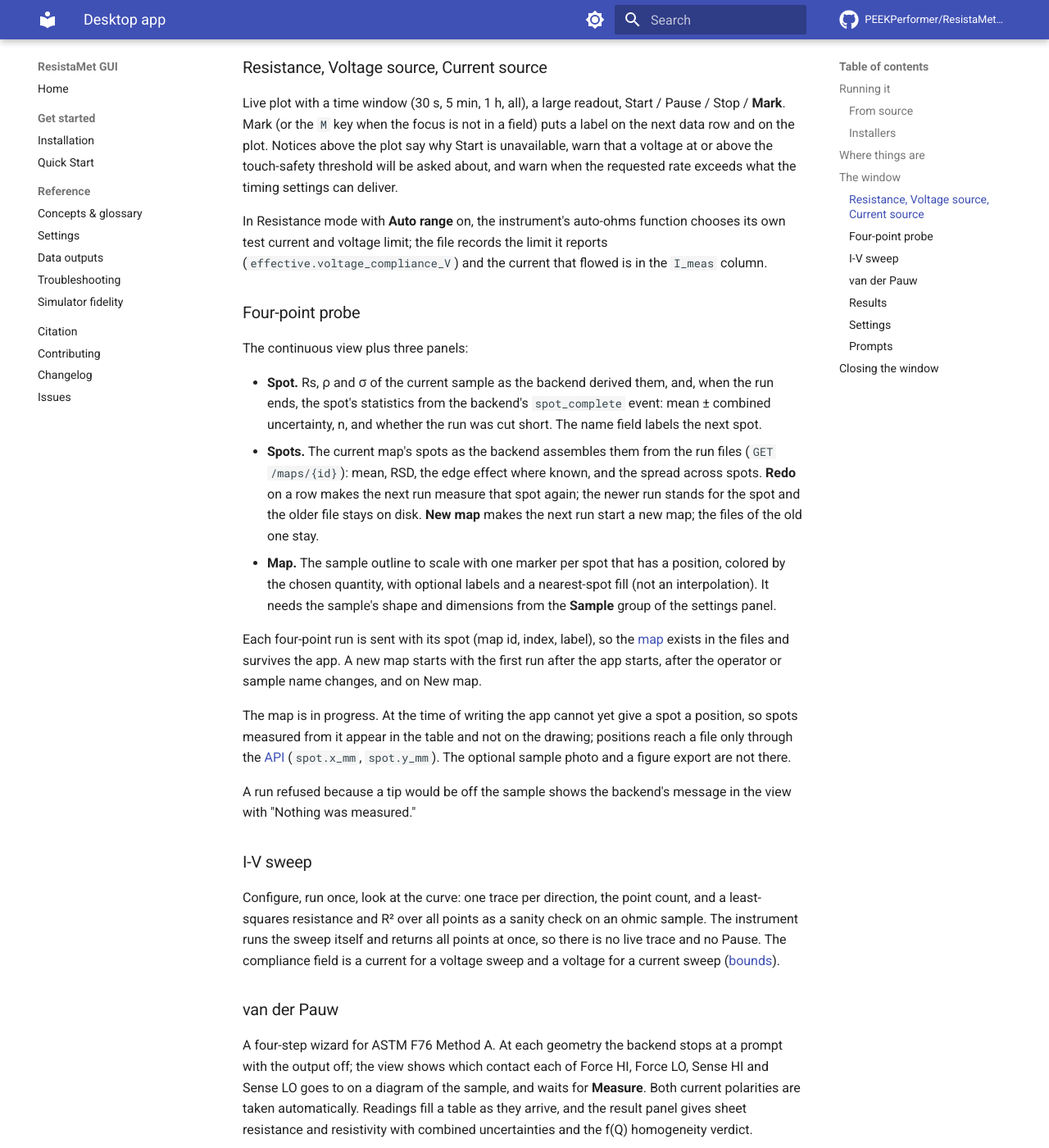
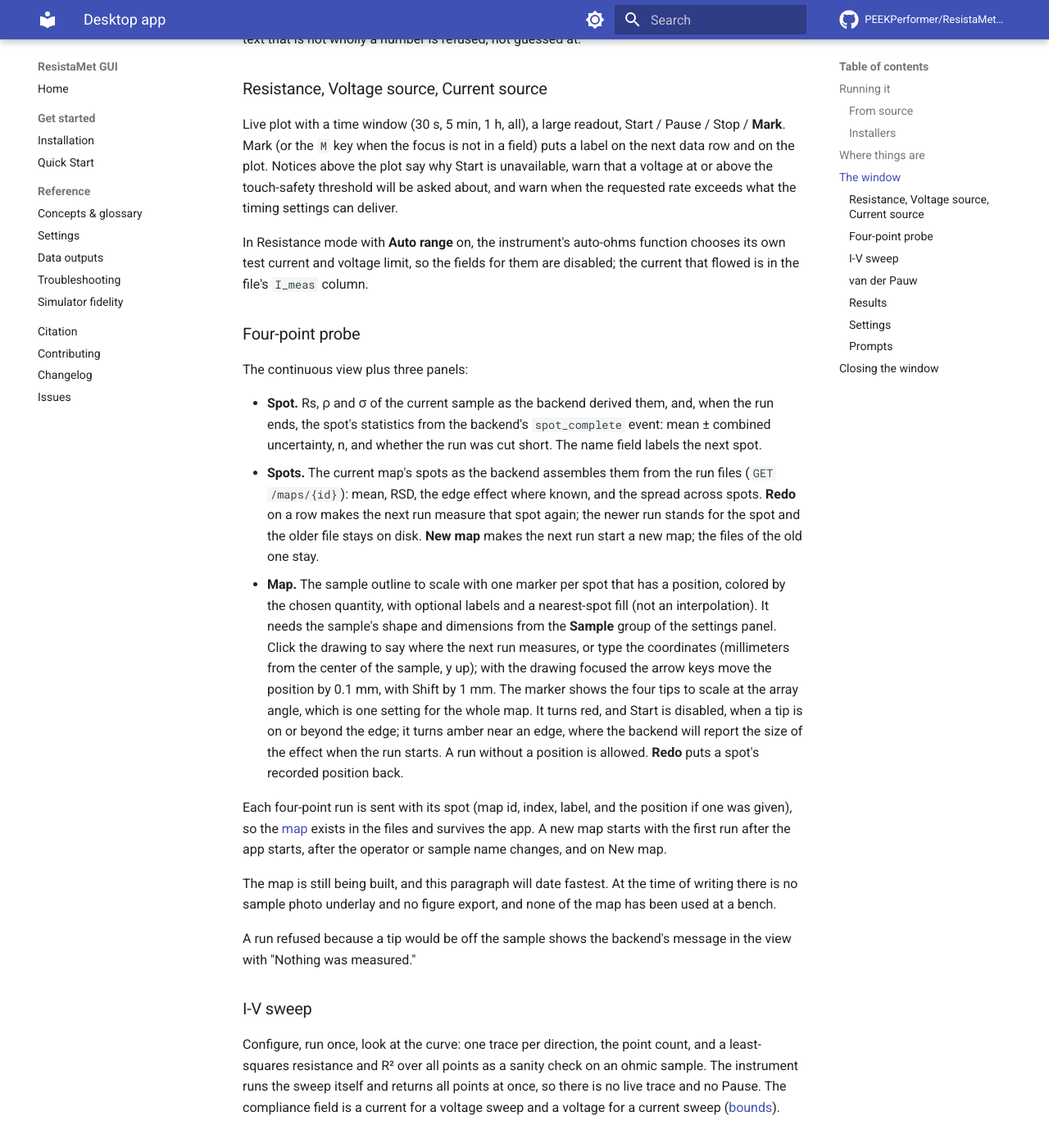
Before and after one commit to PEEKPerformer/ResistaMet-GUI, an MkDocs documentation site: the page built from docs/desktop.md, in a window 1280 px wide and 1400 px high, scrolled down 2652 px. Shown: the whole window at 82% size. Built offline with MkDocs 1.6.1 and Material for MkDocs 9.7.7, drawn with Linux system fonts in a browser that asks for light colours; comment, search, counter and statistics services are not loaded; some of the changed text lies outside the part shown.

Commit message:
Follow the desktop app's close question and spot placement
Since the page was written the app learned to ask before closing the
window stops a run, to report a backend process that has died and
offer to restart it, to place the next spot on the map, and to keep
tab values per operator; and the installers build for desktop-v tags
only. Describe each, and give the dead-backend alert its own
troubleshooting entry, since Retry no longer covers that case.

```diff
--- a/docs/desktop.md
+++ b/docs/desktop.md
@@ -32,7 +32,7 @@
 
 ### Installers
 
-`.github/workflows/desktop.yml` builds Windows installers (msi and NSIS) and a macOS dmg on every `v*` tag, with the backend frozen by PyInstaller inside the bundle, and attaches them to the release. No release carries them yet. A machine running an installer build needs no Python. It still needs a way to reach the instrument: NI-VISA with NI-488.2 on Windows; on a Mac the bundled backend includes libusb for the [built-in NI GPIB-USB driver](gpib.md#ni-gpib-usb-hs-on-macos-and-linux).
+`.github/workflows/desktop.yml` builds Windows installers (msi and NSIS) and a macOS dmg for `desktop-v<version>` tags, with the backend frozen by PyInstaller inside the bundle, and uploads them to the release of that tag once someone has created it. No release carries them yet. A machine running an installer build needs no Python. It still needs a way to reach the instrument: NI-VISA with NI-488.2 on Windows; on a Mac the bundled backend includes libusb for the [built-in NI GPIB-USB driver](gpib.md#ni-gpib-usb-hs-on-macos-and-linux).
 
 ## Where things are
 
@@ -42,7 +42,7 @@
 | Data files | `data_directory` from the profile; the default `measurement_data` resolves against the repository root | The same setting; the default resolves to `measurement_data` inside the app's data directory. Set an absolute data directory under Settings ▸ Files & output to put data somewhere you back up. |
 | Backend log | The terminal you started `tauri dev` from | One file per launch, `backend-<milliseconds since 1970>.log`, in the app's log directory; the newest ten are kept |
 | Instrument locks | `~/.resistamet/locks/` | the same |
-| Window state (selected operator, sample name, tab values, theme, current map id) | the webview's local storage | the same |
+| Window state (selected operator, sample name, each operator's tab values, theme, current map id) | the webview's local storage | the same |
 
 The app's identifier is `edu.uconn.adamson.resistamet`, and the two directories are wherever Tauri puts per-user data and logs for that identifier. By Tauri's convention that is `~/Library/Application Support/<identifier>` and `~/Library/Logs/<identifier>` on macOS, and `%APPDATA%\<identifier>` and `%LOCALAPPDATA%\<identifier>\logs` on Windows. These paths were not checked on an installed build for this page; the **Results** view shows the data directory's absolute path, which settles it.
 
@@ -54,13 +54,13 @@
 
 An **operator** must be chosen before anything else; the picker opens by itself and creates profiles. Every file is stored under the operator's name, and the operator's profile supplies the settings.
 
-Each measurement view has its settings panel on the right. Values you type there are this tab's values on top of the profile; they are sent to the backend as you type, and the backend answers with what the run would actually use, any issues, the achievable sampling rate and the touch-safety check. **Start** is enabled only when the backend is reachable, an operator and a sample name exist, no run is active and the backend accepts the settings. Numeric fields take engineering input (`100u`, `1e-4`, `0.1 mA`); the prefix is case-sensitive (`m` is milli, `M` is mega), and text that is not wholly a number is refused, not guessed at.
+Each measurement view has its settings panel on the right. Values you type there are this tab's values on top of the profile, kept per operator; they are sent to the backend as you type, and the backend answers with what the run would actually use, any issues, the achievable sampling rate and the touch-safety check. **Start** is enabled only when the backend is reachable, an operator and a sample name exist, no run is active and the backend accepts the settings. Numeric fields take engineering input (`100u`, `1e-4`, `0.1 mA`); the prefix is case-sensitive (`m` is milli, `M` is mega), and text that is not wholly a number is refused, not guessed at.
 
 ### Resistance, Voltage source, Current source
 
 Live plot with a time window (30 s, 5 min, 1 h, all), a large readout, Start / Pause / Stop / **Mark**. Mark (or the `M` key when the focus is not in a field) puts a label on the next data row and on the plot. Notices above the plot say why Start is unavailable, warn that a voltage at or above the touch-safety threshold will be asked about, and warn when the requested rate exceeds what the timing settings can deliver.
 
-In Resistance mode with **Auto range** on, the instrument's auto-ohms function chooses its own test current and voltage limit; the file records the limit it reports (`effective.voltage_compliance_V`) and the current that flowed is in the `I_meas` column.
+In Resistance mode with **Auto range** on, the instrument's auto-ohms function chooses its own test current and voltage limit, so the fields for them are disabled; the current that flowed is in the file's `I_meas` column.
 
 ### Four-point probe
 
@@ -68,11 +68,11 @@
 
 - **Spot.** Rs, ρ and σ of the current sample as the backend derived them, and, when the run ends, the spot's statistics from the backend's `spot_complete` event: mean ± combined uncertainty, n, and whether the run was cut short. The name field labels the next spot.
 - **Spots.** The current map's spots as the backend assembles them from the run files (`GET /maps/{id}`): mean, RSD, the edge effect where known, and the spread across spots. **Redo** on a row makes the next run measure that spot again; the newer run stands for the spot and the older file stays on disk. **New map** makes the next run start a new map; the files of the old one stay.
-- **Map.** The sample outline to scale with one marker per spot that has a position, colored by the chosen quantity, with optional labels and a nearest-spot fill (not an interpolation). It needs the sample's shape and dimensions from the **Sample** group of the settings panel.
+- **Map.** The sample outline to scale with one marker per spot that has a position, colored by the chosen quantity, with optional labels and a nearest-spot fill (not an interpolation). It needs the sample's shape and dimensions from the **Sample** group of the settings panel. Click the drawing to say where the next run measures, or type the coordinates (millimeters from the center of the sample, y up); with the drawing focused the arrow keys move the position by 0.1 mm, with Shift by 1 mm. The marker shows the four tips to scale at the array angle, which is one setting for the whole map. It turns red, and Start is disabled, when a tip is on or beyond the edge; it turns amber near an edge, where the backend will report the size of the effect when the run starts. A run without a position is allowed. **Redo** puts a spot's recorded position back.
 
-Each four-point run is sent with its spot (map id, index, label), so the [map](concepts.md#spots-and-maps) exists in the files and survives the app. A new map starts with the first run after the app starts, after the operator or sample name changes, and on New map.
+Each four-point run is sent with its spot (map id, index, label, and the position if one was given), so the [map](concepts.md#spots-and-maps) exists in the files and survives the app. A new map starts with the first run after the app starts, after the operator or sample name changes, and on New map.
 
-The map is in progress. At the time of writing the app cannot yet give a spot a position, so spots measured from it appear in the table and not on the drawing; positions reach a file only through the [API](api.md) (`spot.x_mm`, `spot.y_mm`). The optional sample photo and a figure export are not there.
+The map is still being built, and this paragraph will date fastest. At the time of writing there is no sample photo underlay and no figure export, and none of the map has been used at a bench.
 
 A run refused because a tip would be off the sample shows the backend's message in the view with "Nothing was measured."
 
@@ -98,7 +98,9 @@
 
 ## Closing the window
 
-Closing the window, or quitting the app, does not abandon the instrument:
+With a run in progress, the close button, Alt+F4 and, on macOS, Cmd+Q first ask **Exit confirmation**: *Keep running* (the default) or *Stop and exit*. If the backend does not answer within 3 s the question is asked anyway, since a run cannot be ruled out. With no run the window closes at once.
+
+Exiting does not abandon the instrument:
 
 1. The shell closes the backend's stdin.
 2. The backend stops the run: `:OUTP OFF`, the file finalized with its footer (end reason `user_stop`), the instrument closed, the lock released. It allows itself 35 s for that.
@@ -106,6 +108,6 @@
 
 So closing the window mid-run ends the run cleanly and keeps the data. The same ordered shutdown was checked on a 2420 through `POST /session/shutdown` on 2026-09-18, with the output confirmed off afterwards by asking the instrument directly.
 
-What this cannot cover: the app or the PC being killed outright, or a VISA call that does not return within the 35 s. Then nobody tells the instrument anything, and the output stays as it was. Check the front panel. If the app's shell dies without closing anything (a crash, a forced quit), the backend notices that its stdin closed and performs step 2 on its own.
+What this cannot cover: the backend or the PC being killed outright, or a VISA call that does not return within the 35 s. Then nobody tells the instrument anything, and the output stays as it was. If the backend process dies while the window is open, the app says so in a blocking alert (**The measurement backend has exited**; the output state is unknown, check the front panel) and offers **Restart backend**. If the app's shell dies without closing anything (a crash, a forced quit), the backend notices that its stdin closed and performs step 2 on its own.
 
 Reloading the page inside the window (or a crashed webview) does not touch the backend: the run continues, and the view catches up from the backend's status and event history.
```
Also changed, not shown: docs/troubleshooting.md (+10 -2 lines).
